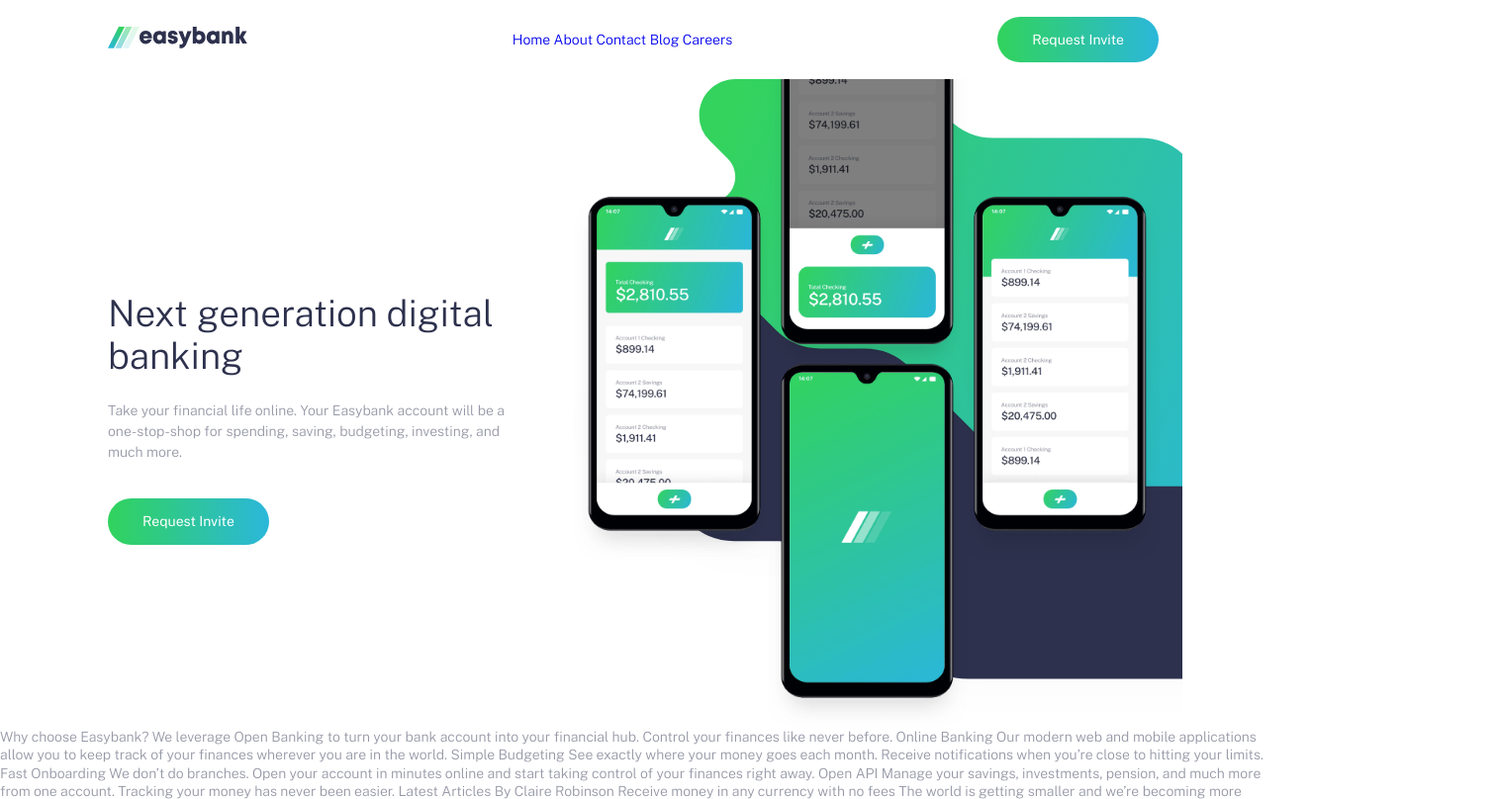
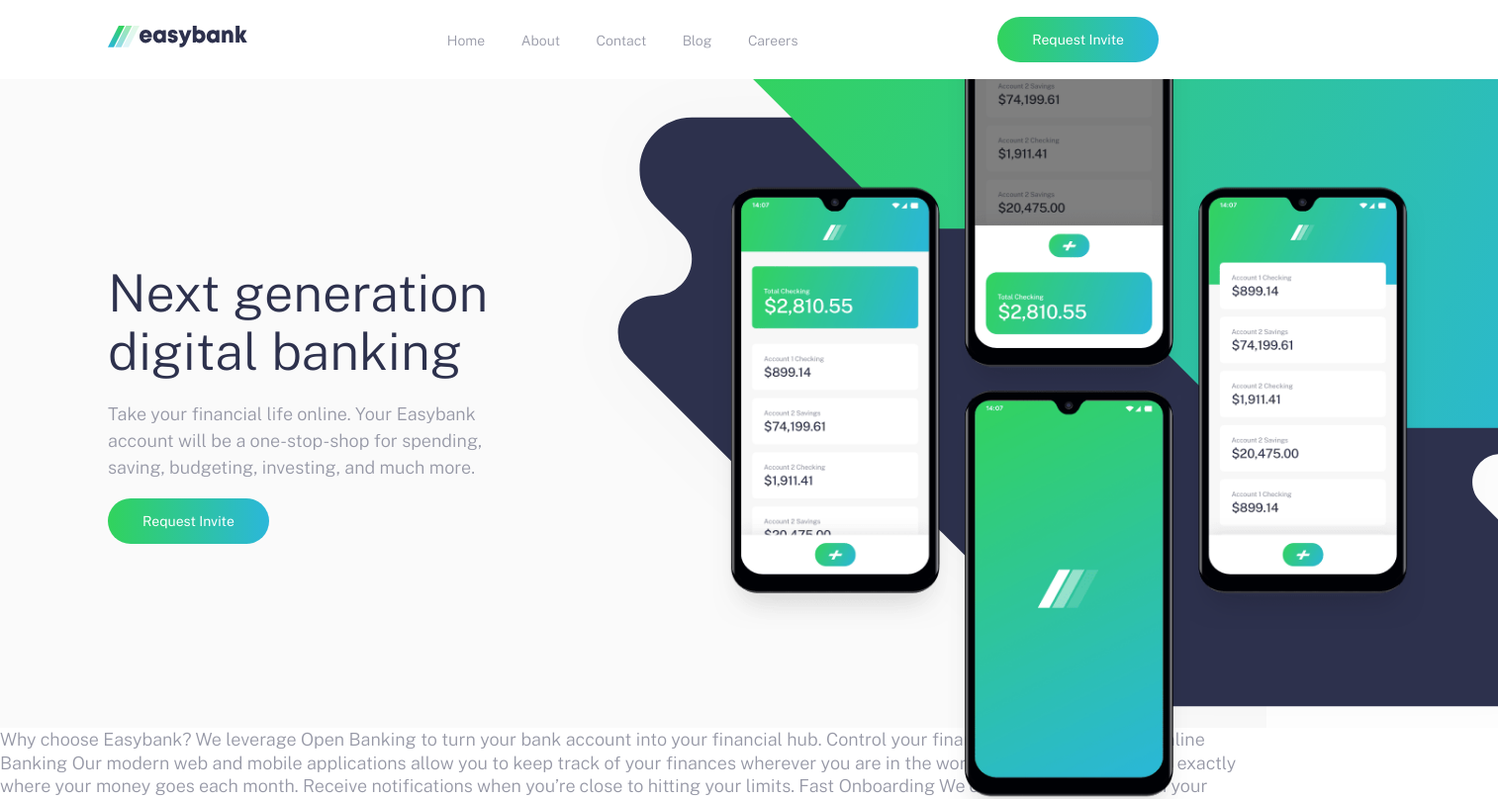
Before and after one commit to harshvardhan9829/First-landing-page, a plain HTML site: page index.html in a window 1280 px wide. Shown: the top 808 px of the page at 99% size, 1514 px wide, since content can reach past the window. Drawn offline with nearby package versions, Linux system fonts and the light colour scheme.

Commit message:
made hero section and then make  hero  responsive for desktop and mobile

```diff
--- a/app/scss/_globals.scss
+++ b/app/scss/_globals.scss
@@ -18,10 +18,36 @@ body {
     color: $grayishBlue;
     line-height: 1.3;
     @include breakpoint-up(large) {
-        font-size: $font-lg;
+        font-size: $font-med;
     }
     &.noscroll {
         overflow: hidden;
+    }
+}
+
+h1,
+h2,
+h3 {
+    font-weight: 300;
+    line-height: 1.15;
+    color: $darkBlue;
+    margin-top: 0px;
+}
+
+h1 {
+    font-size: 2.31rem;
+    margin-bottom: 1.5rem;
+    @include breakpoint-up(large) {
+        font-size: $font-xlg;
+    }
+}
+
+h2 {
+    font-size: 1.875rem;
+    margin-bottom: 1.5625rem;
+    @include breakpoint-up(large) {
+        font-size: 2.25rem;
+        margin-bottom: 2.25rem;
     }
 }
 
--- a/app/scss/_header.scss
+++ b/app/scss/_header.scss
@@ -1,4 +1,6 @@
 .header {
+    position: reltive;
+    z-index: 1;
     // hamberburger menu open style
     &.open {
         .header__toggle {
@@ -58,13 +60,13 @@
         padding: 1.625rem;
         border-radius: 5px;
         a {
-            display: block;
+            display: inline-block;
             color: $darkBlue;
             padding: 0.625rem;
             text-align: center;
         }
     }
-    &__links {
+    &__link {
         a {
             position: relative;
             font-size: $font-sm;
--- a/app/scss/_hero.scss
+++ b/app/scss/_hero.scss
@@ -1,54 +1,98 @@
 .hero {
-    @include breakpoint-up(large) {
+    background-color: $veryLightGray;
+
+  .container{
+    @include breakpoint-up(large){
         display: flex;
         align-items: center;
     }
-    &__image {
-        // hero background image for mobile view
+  }
+    &__image{
         position: relative;
         background-image: url('/images/bg-intro-mobile.svg');
+        background-size:cover;
+        background-repeat:no-repeat;
         background-position: center center;
-        background-size: cover;
+        min-height:17.5rem;
+
+
+        @include breakpoint-up(medium){
+            min-height: 25rem;
+            bcakground-position:center 70%;
+        }
+
+
+
+
+        @include breakpoint-up(large){
+            flex:3;
+            order: 2;
+            height:41rem;
+            background-image: none;
+            // background-image: url('/images/bg-intro-desktop.svg');
+            // background-position: left center;
+        }
+
+        &::before{
+
+            @include breakpoint-up(large){
+                content: " ";
+                position: absolute;
+                height: 100%;
+                background-image: url('/images/bg-intro-desktop.svg');
                 background-repeat: no-repeat;
-        min-height: 17.5rem;
-        @include breakpoint-up(large) {
-            flex: 3;
-            order: 2;
-            height: 41rem;
-            background-image: url('/images/bg-intro-desktop.svg');
-            background-position: left center;
-        }
-        &::before {
-            content: "";
-            height: 100%;
-            width: 100%;
-            position: absolute;
-            background-image: url('/images/image-mockups.png');
-            background-repeat: no-repeat;
-            background-size: 93%;
                 background-position: center bottom;
+                width:150%;
+                background-size:122%;
+                background-position: 0% 83%;
             }
         }
-    &__text {
+        &::after{
+            content: " ";
+            position: absolute;
+            height: 100%;
+            width:100%;
+            background-image: url('/images/image-mockups.png');
+            background-size: 93%;
+            background-repeat: no-repeat;
+            background-position: center bottom;
+
+            @include breakpoint-up(medium){
+                background-size: 52%;
+            }
+
+
+            @include breakpoint-up(large){
+                height: 122%;
+                width: 120%;
+                background-size: 94%;
+                background-position: center 150%;
+                left: 22%;
+            }
+        }
+}
+    &__text{
         text-align: center;
-        @include breakpoint-up(large) {
-            flex: 2;
+
+        @include breakpoint-up(large){
+            flex:2;
             order: 1;
-            text-align: left;
+            text-align:left;
         }
-        h1 {
-            font-weight: 300;
-            font-size: 2.31rem;
+
+       h1{
+           font-weight:300;
+           font-size:2.31rem;
            line-height: 1.15;
-            color: $darkBlue;
-            margin-bottom: 1.5rem;
-            @include breakpoint-up(large) {
+           color:$darkBlue;
+           margin-bottom: 1.15rem;
+           @include breakpoint-up(large){
                font-size: $font-xlg;
            }
        }
-        p {
+       p{
            line-height: 1.5;
-            margin-bottom: 2.25rem;
+
        }
     }
 }
--- a/index.html
+++ b/index.html
@@ -9,7 +9,7 @@
     <link rel="icon" type="image/png" sizes="32x32" href="./images/favicon-32x32.png">
     <link rel="preconnect" href="https://fonts.gstatic.com">
     <link href="https://fonts.googleapis.com/css2?family=Public+Sans:wght@300;400&display=swap" rel="stylesheet">
-    <link rel="stylesheet" href="./app/scss/style.css">
+    <link rel="stylesheet" href="./dist/css/style.css">
     <title>First Landing Page</title>
 
     <!-- Feel free to remove these styles or customise in your own stylesheet 👍 -->
@@ -67,7 +67,8 @@
 
     </header>
 
-    <section class="hero container ">
+    <section class="hero  ">
+        <div class="container">
             <div class="hero__image"></div>
             <div class="hero__text container--pall">
                 <h1>
@@ -78,6 +79,8 @@
                 </p>
                 <a href="" class="button hero__cta"> Request Invite</a>
             </div>
+        </div>
+
     </section>
 
 
```
Also changed, not shown: dist/css/style.css, 2 other files. Lines whose indentation alone changed are shown as unchanged.
